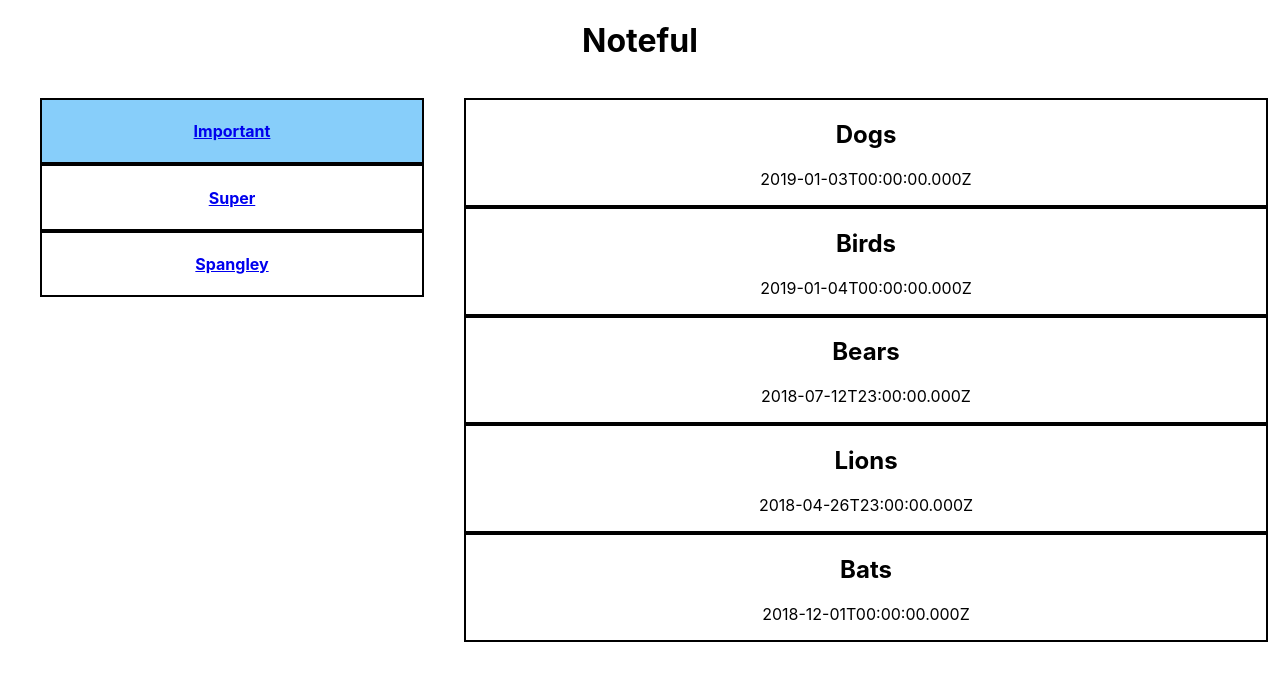
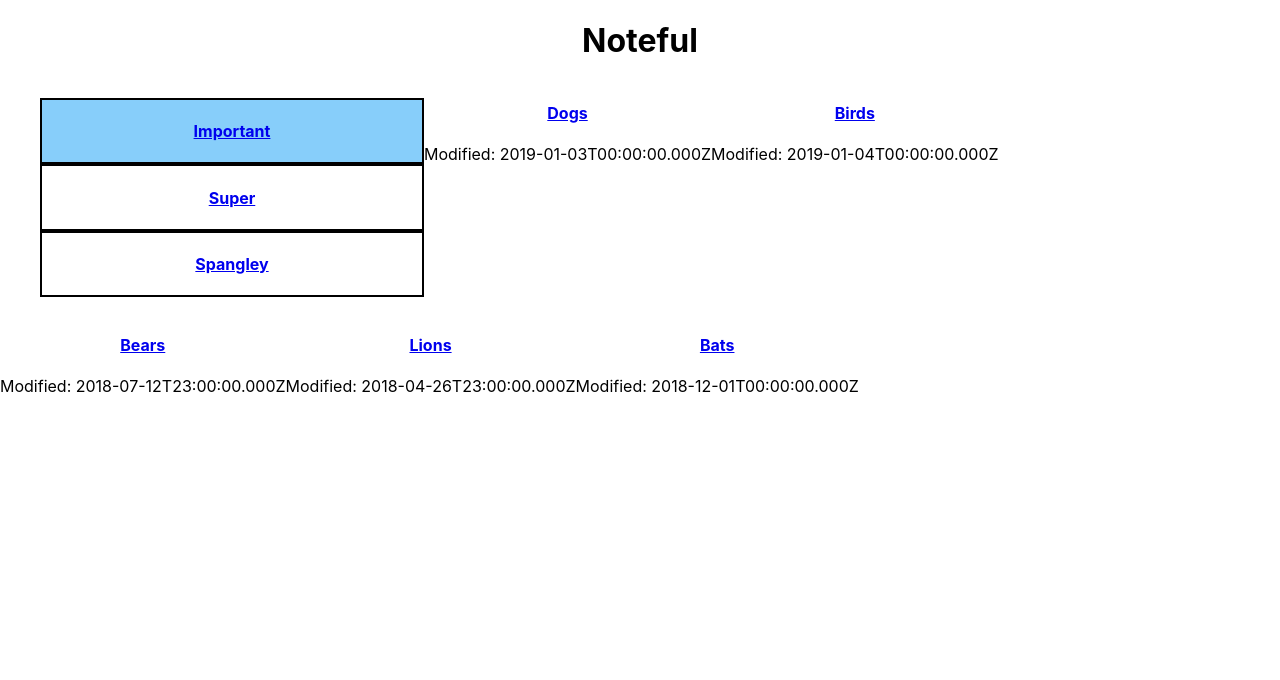
Before and after one commit to thinkful-ei-jaguar/noteful-amber-kraig, a React (Create React App) app: page /folder/b0715efe-ffaf-11e8-8eb2-f2801f1b9fd1 in a window 1280 px wide. Shown: the top 680 px of the page. Built offline with nearby package versions, Linux system fonts and the light colour scheme.

Commit message:
successfully render the note page component from the selected folder

```diff
--- a/src/App.js
+++ b/src/App.js
@@ -1,7 +1,7 @@
 import React, {Component} from 'react';
 import Header from './Header';
 import './App.css';
-import { Route, } from 'react-router-dom'
+import { Route} from 'react-router-dom'
 import NoteList from './NoteList';
 import FolderList from './FolderList';
 import NotePage from './NotePage';
@@ -163,6 +163,7 @@ notes={this.state.notes }  />
 />
 
   <ul className="note-list">
+
     <Route
     exact path="/"
   render={()=> this.state.notes.map(note=>
--- a/src/FolderPage.js
+++ b/src/FolderPage.js
@@ -1,5 +1,5 @@
 import React, {Component} from 'react';
-// import NotePage from './NotePage';
+ import NoteList from './NoteList';
 
 
 class FolderPage extends Component{
@@ -9,24 +9,32 @@ render(){
     console.log(this.props.match)
 let finalFolders=  this.props.notes.filter(note=>{
 return note.folderId === this.props.match.params.folderId})
-// finalFolders.join("")
 console.log(finalFolders)
 
 
 return (
-    <ul>
-    {finalFolders.map(each=>{
-     return   <li class="filtered-folders" key={each.id}><h2> {each.name} </h2>
-<p>{each.modified}</p>    </li>
-    })
- }
+//     <ul>
+//     {finalFolders.map(each=>{
+//      return   <li class="filtered-folders" key={each.id}><h2> {each.name} </h2>
+// <p>{each.modified}</p>    </li>
+//     })
+//  }
 
 
-    </ul>
+//     </ul>
+
+finalFolders.map(note=>{
+   return <NoteList id={note.id}
+   key={note.id}
+     name={note.name}
+modified={note.modified}
+/>}
+
+
+
+ )
 
 )
-
-
 
 
 
--- a/src/NotePage.js
+++ b/src/NotePage.js
@@ -14,7 +14,7 @@ return(
     <div>
 <h3>{each.name}</h3>
 <p>{each.content}
-<p>{each.name}</p>
+{/* <p>{each.name}</p> */}
 </p>
 
         </div>
```
